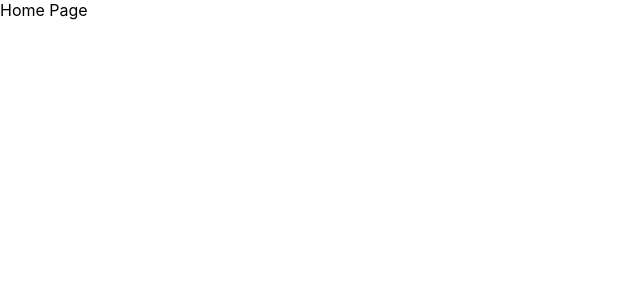
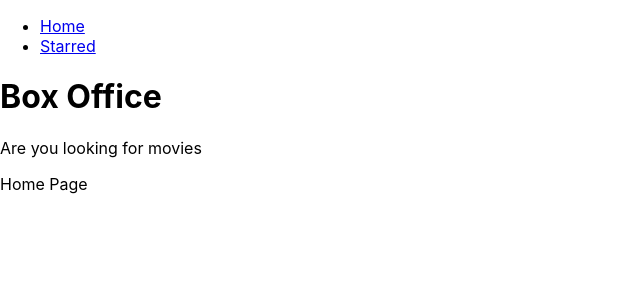
Before and after one commit to Gbirla06/box-office-app, a React (Create React App) app: page / in a window 1280 px wide. Shown: the top 300 px of the page, without its empty margins (0-640 px from the left). Built offline with nearby package versions, Linux system fonts and the light colour scheme.

Commit message:
Create Navigation and shared layout for starred and home

```diff
--- a/src/App.jsx
+++ b/src/App.jsx
@@ -1,12 +1,15 @@
 import {BrowserRouter,Routes,Route} from 'react-router-dom'
 import Home from './Pages/Home';
 import Starred from './Pages/Starred'
+import MainLayout from './Components/MainLayout';
 function App() {
   return (
       <BrowserRouter>
         <Routes>
-          <Route path='/' element={<Home/>} />
-          <Route path='/starred' element={<Starred/>} />
+          <Route element={<MainLayout/>}>
+            <Route path='/' element={<Home/>} />
+            <Route path='/starred' element={<Starred/>} />
+          </Route>
           <Route path='*' element={<div>No Match</div>} />
           {/* <Route path="/" element={<App />}>
             <Route index element={<Home />} />
--- /dev/null
+++ b/src/Components/AppTitle.jsx
@@ -0,0 +1,10 @@
+export default function AppTitle(props){
+    const {title="Box Office",subtitles="Are you looking for movies"} = props;
+
+    return (
+        <div>
+            <h1>{title}</h1>
+            <p>{subtitles}</p>
+        </div>
+    );
+};
--- /dev/null
+++ b/src/Components/MainLayout.jsx
@@ -0,0 +1,11 @@
+import {Outlet} from 'react-router-dom'
+import Navs from './Navs';
+import AppTitle from './AppTitle';
+const MainLayout = () =>{
+    return <div>
+        <Navs/>
+        <AppTitle/>
+        <Outlet/>
+    </div>
+};
+export default MainLayout;
--- /dev/null
+++ b/src/Components/Navs.jsx
@@ -0,0 +1,26 @@
+import {Link} from 'react-router-dom';
+
+const LINKS =[
+    {
+        text:"Home",
+        to:"/"
+    },
+    {
+        text:"Starred",
+        to:"/starred"
+    }
+]
+
+const Navs = () =>{
+    return <div>
+        <ul>
+            {
+                LINKS.map(item => (
+                <li key={item.to}>
+                    <Link to={item.to}>{item.text}</Link>
+                </li>))
+            }
+        </ul>
+    </div>
+};
+export default Navs;
```
